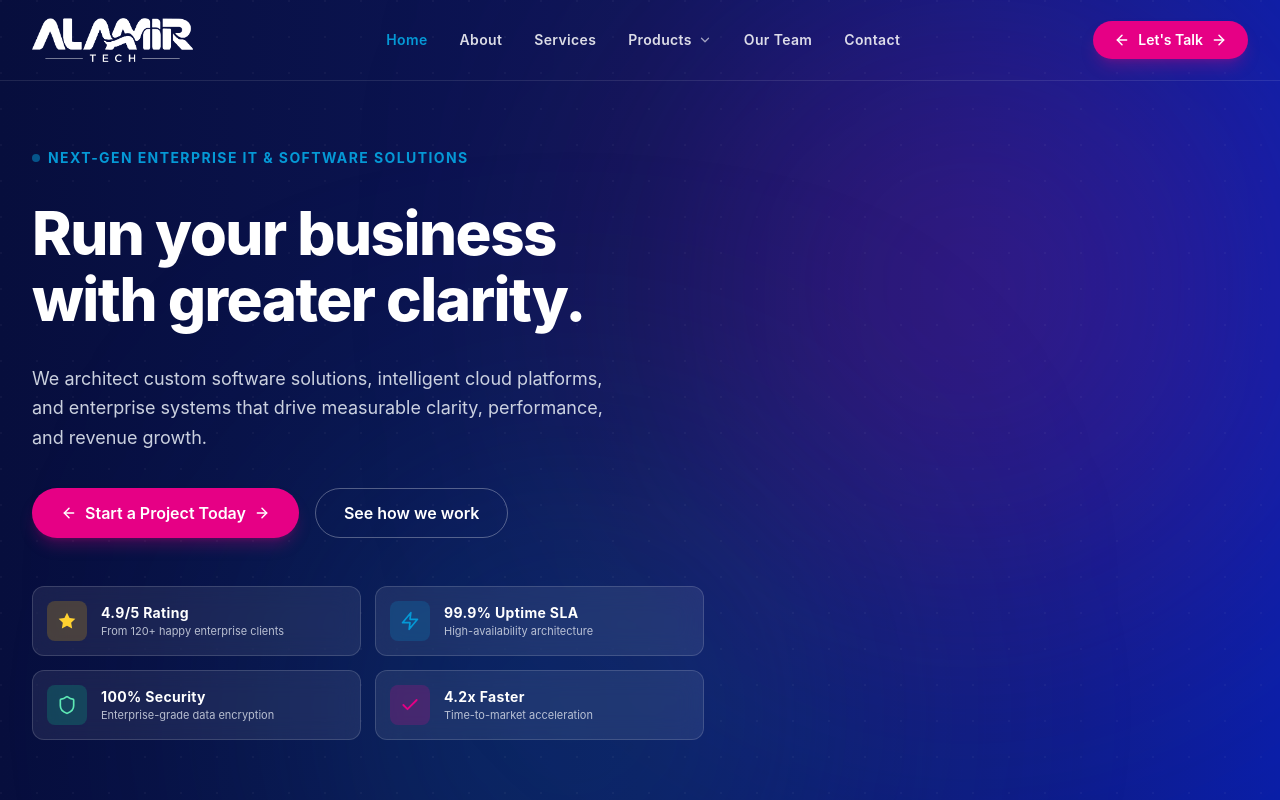
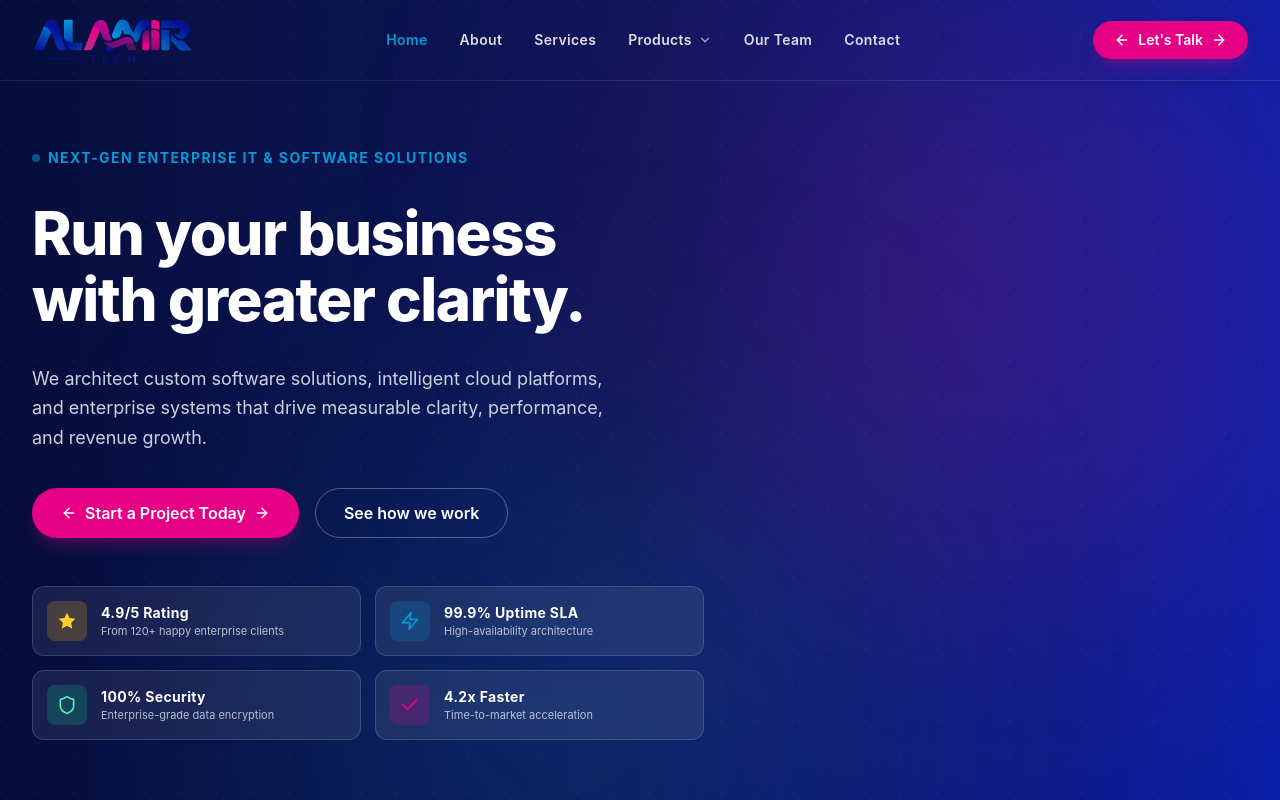
Before and after one commit to BackershanT/alamir-tech, a Next.js app: page / in a window 1280 px wide. Shown: the top 800 px of the page. Built offline with nearby package versions, Linux system fonts and the light colour scheme.

Commit message:
feat: use logo-dark.png in navbar

```diff
--- a/components/layout/Navbar.tsx
+++ b/components/layout/Navbar.tsx
@@ -161,10 +161,10 @@ export function Navbar() {
           {/* 1. Left Zone: Brand Logo */}
           <Link href="/" className="flex items-center gap-2 group shrink-0">
             <Image
-              src="/images/logo-white-trimmed.png"
+              src="/images/logo-dark.png"
               alt="Alamir Tech"
-              width={190}
-              height={51}
+              width={183}
+              height={50}
               priority
               className="h-10 sm:h-11 w-auto object-contain object-left transition-transform duration-200 group-hover:scale-[1.02]"
             />
```
Also changed, not shown: public/logo-dark.png (added).
